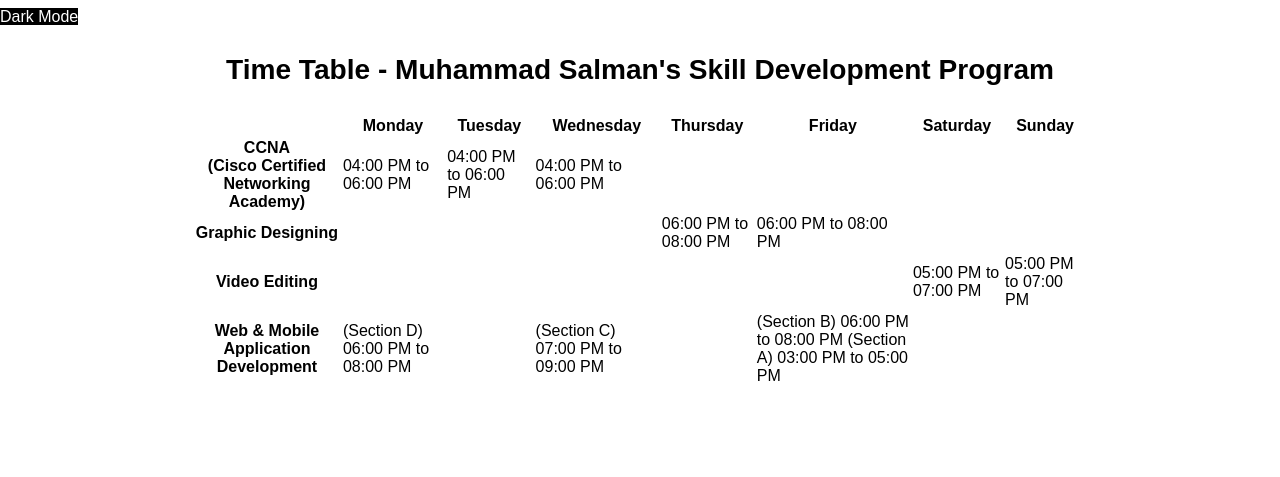
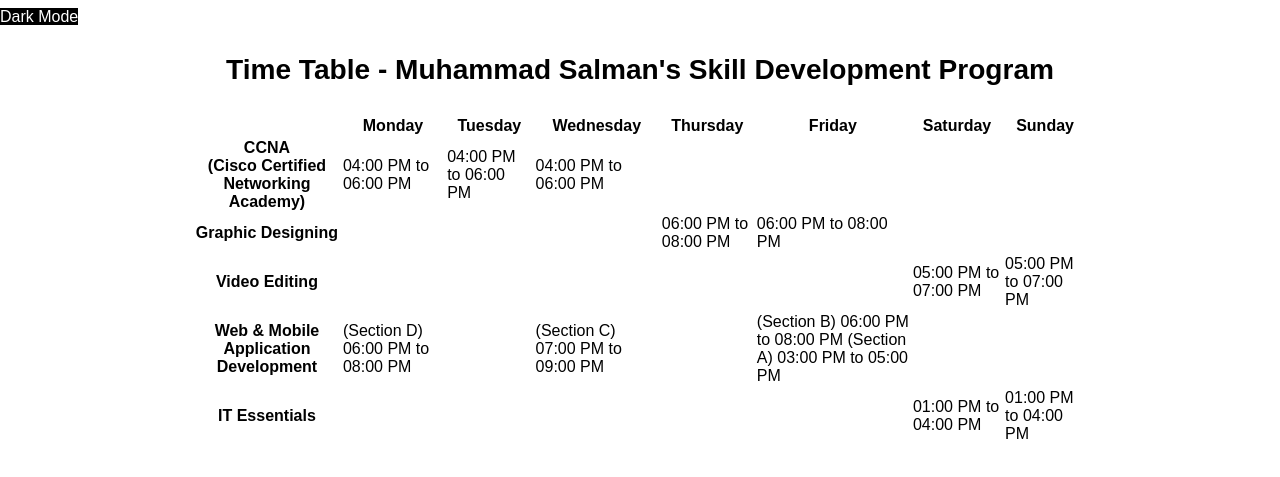
Before and after one commit to m-salman004/Time-Table, a plain HTML site: page Index.html in a window 1280 px wide. Shown: the part 93-570 px from the top of the page. Drawn offline with Linux system fonts and the light colour scheme; a web font is replaced by a local one.

Commit message:
IT Essentials

```diff
--- a/Index.html
+++ b/Index.html
@@ -91,6 +91,16 @@
                         <td></td>
                         <td></td>
                     </tr>
+                    <tr>
+                        <th>IT Essentials</th>
+                        <td></td>
+                        <td></td>
+                        <td></td>
+                        <td></td>
+                        <td></td>
+                        <td>01:00 PM to 04:00 PM</td>
+                        <td>01:00 PM to 04:00 PM</td>
+                    </tr>
                 </table>
             </section>
         </div>
```
